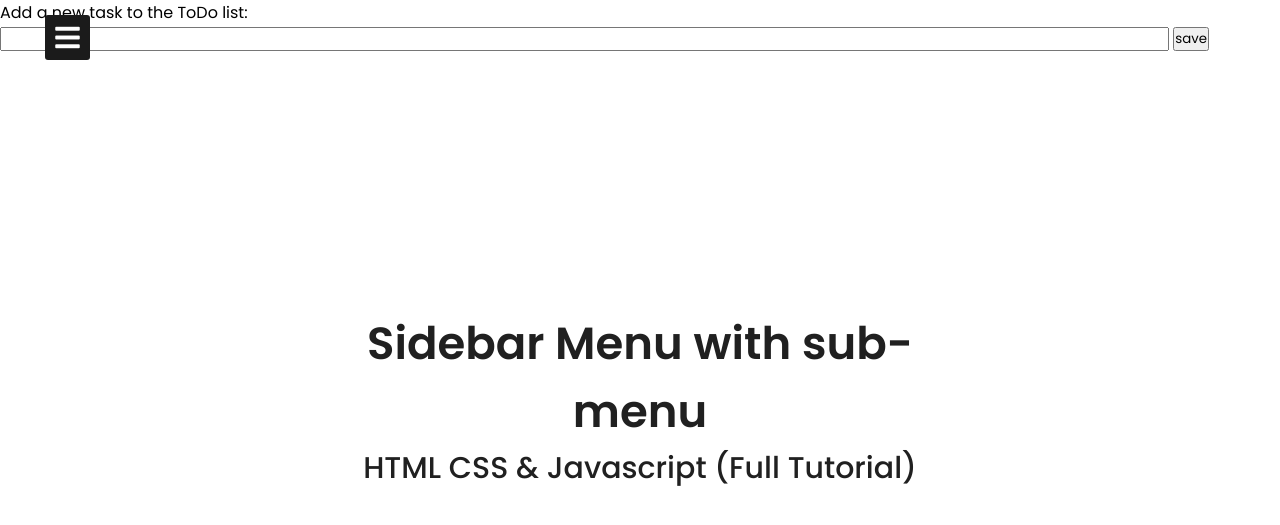
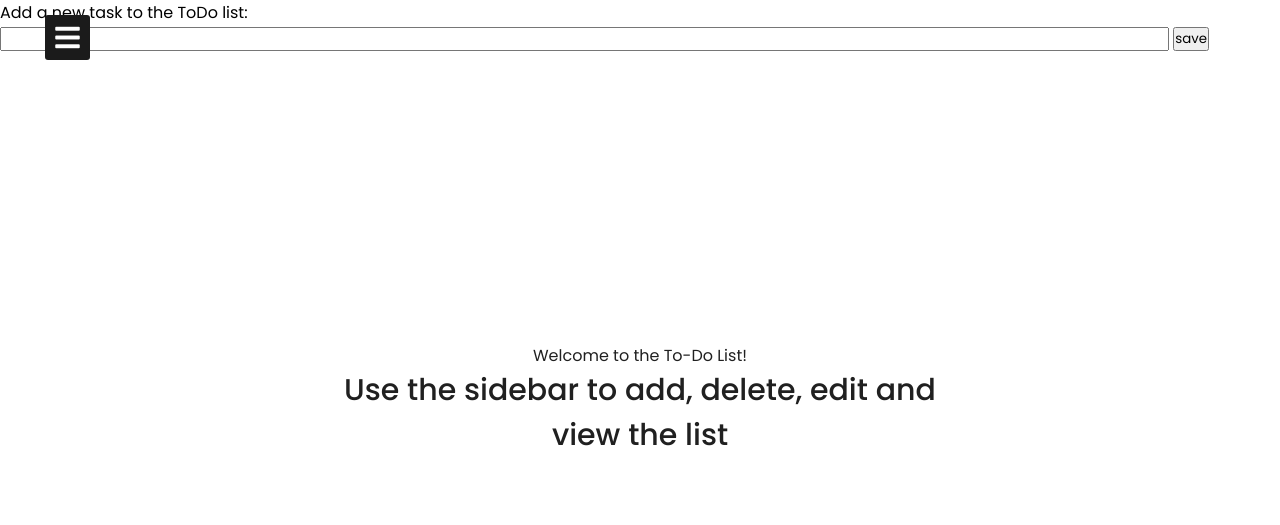
Before and after one commit to hr17045/Major-Project, a Bottle app: page /new in a window 1280 px wide. Shown: the top 525 px of the page. Run offline with Bottle, Linux system fonts and the light colour scheme.

Commit message:
1st July -main page development; route edit button

```diff
--- a/main.html
+++ b/main.html
@@ -13,7 +13,7 @@
       </div>
       <nav class="sidebar">
          <div class="text">
-            Side Menu
+            Menu
          </div>
          <ul>
             <li class="active"><a href="#">Home</a></li>
@@ -40,10 +40,10 @@
       </nav>
       <div class="content">
          <div class="header">
-            Sidebar Menu with sub-menu
+            Welcome to the To-Do List!
          </div>
          <p>
-            HTML CSS & Javascript (Full Tutorial)
+            Use the sidebar to add, delete, edit and view the list
          </p>
       </div>
       <script>
--- a/new_task.html
+++ b/new_task.html
@@ -1,12 +1,10 @@
 <!DOCTYPE html>
-<!-- Created By CodingNepal -->
 <html lang="en" dir="ltr">
    <head>
       <meta charset="utf-8">
       <title>Todo</title>
-      <link rel="stylesheet" href="main.css">
+      <link rel="stylesheet" href="static/main.css">
       <script src="https://code.jquery.com/jquery-3.4.1.js"></script>
-      <link href="static/main.css" rel="stylesheet" />
       <link rel="stylesheet" href="https://cdnjs.cloudflare.com/ajax/libs/font-awesome/5.15.3/css/all.min.css"/>
    </head>
    <body>
@@ -15,7 +13,7 @@
       </div>
       <nav class="sidebar">
          <div class="text">
-            Side Menu
+            Menu
          </div>
          <ul>
             <li class="active"><a href="#">Home</a></li>
@@ -36,10 +34,10 @@
       </nav>
       <div class="content">
          <div class="header">
-            Sidebar Menu with sub-menu
+            Welcome to the To-Do List!
          </div>
          <p>
-            HTML CSS & Javascript (Full Tutorial)
+            Use the sidebar to add, delete, edit and view the list
          </p>
       </div>
       <script>
--- a/static/main.css
+++ b/static/main.css
@@ -128,10 +128,7 @@ nav ul li a span.rotate{
   color: #202020;
   z-index: -1;
   text-align: center;
-}
-.content .header{
-  font-size: 45px;
-  font-weight: 600;
+
 }
 .content p{
   font-size: 30px;
--- a/todo.py
+++ b/todo.py
@@ -11,7 +11,7 @@ req = 0
 #mainpage
 @route('/home')
 def main():
-    return template("main.html", req = req)
+    return template("main.html")
 
 #route for static files
 @route('/static/<filepath:path>')
@@ -53,9 +53,15 @@ def new_item():
     else:
         return template('new_task.html')
 
-@route("/hi", method = "GET")
+@route("/edit", method = "GET")
+@view('select.html')
 def select_edit():
-    redirect("/edit/1")
+
+    req = request.GET.option_value()
+    redirect("/edit/{}".format(req))
+
+
+     #   return template('select.html')
 @route('/edit/<no:int>', method='GET')
 def edit_item(no):
 
```
Also changed, not shown: make_table.html (+13 -23 lines), select.html (+11 -9 lines), sidebar.html (+4 -5 lines), todo.db.
